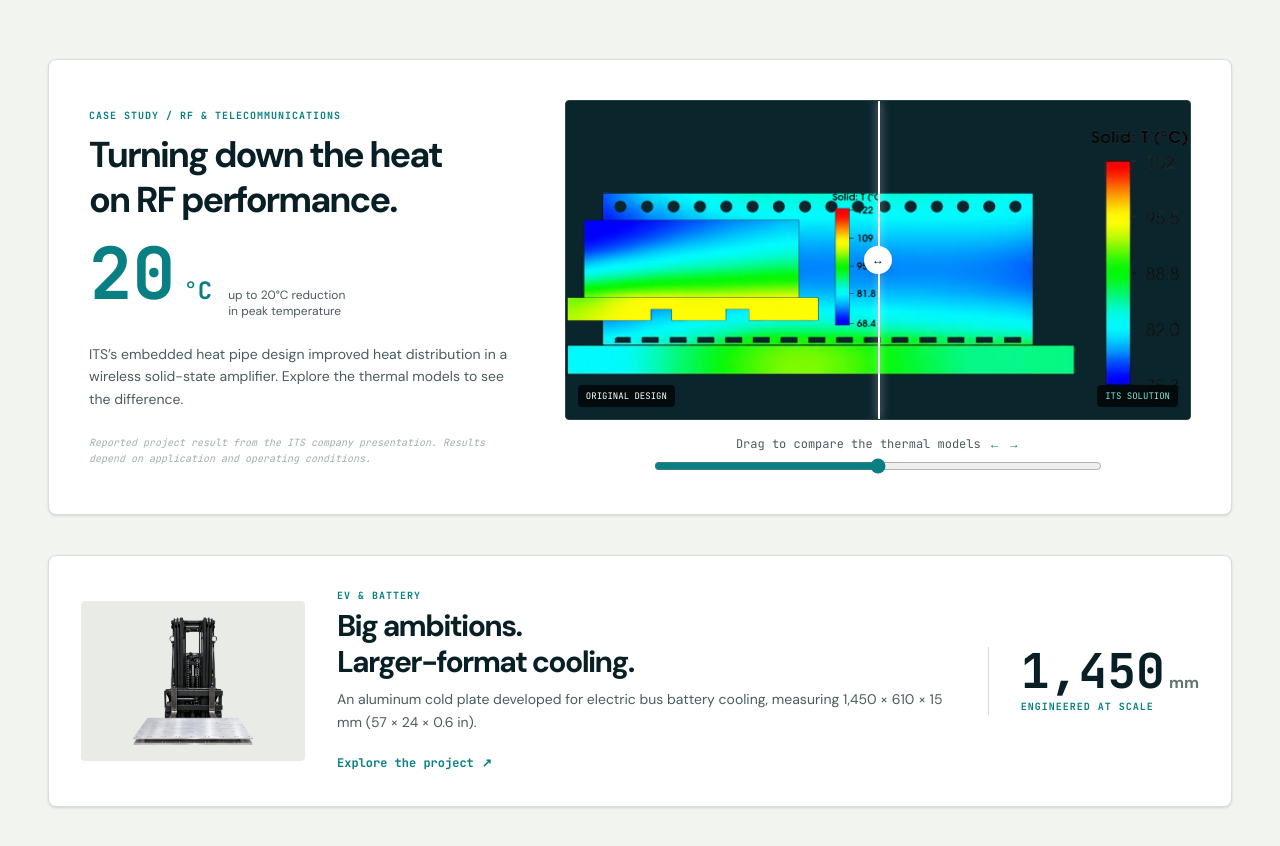
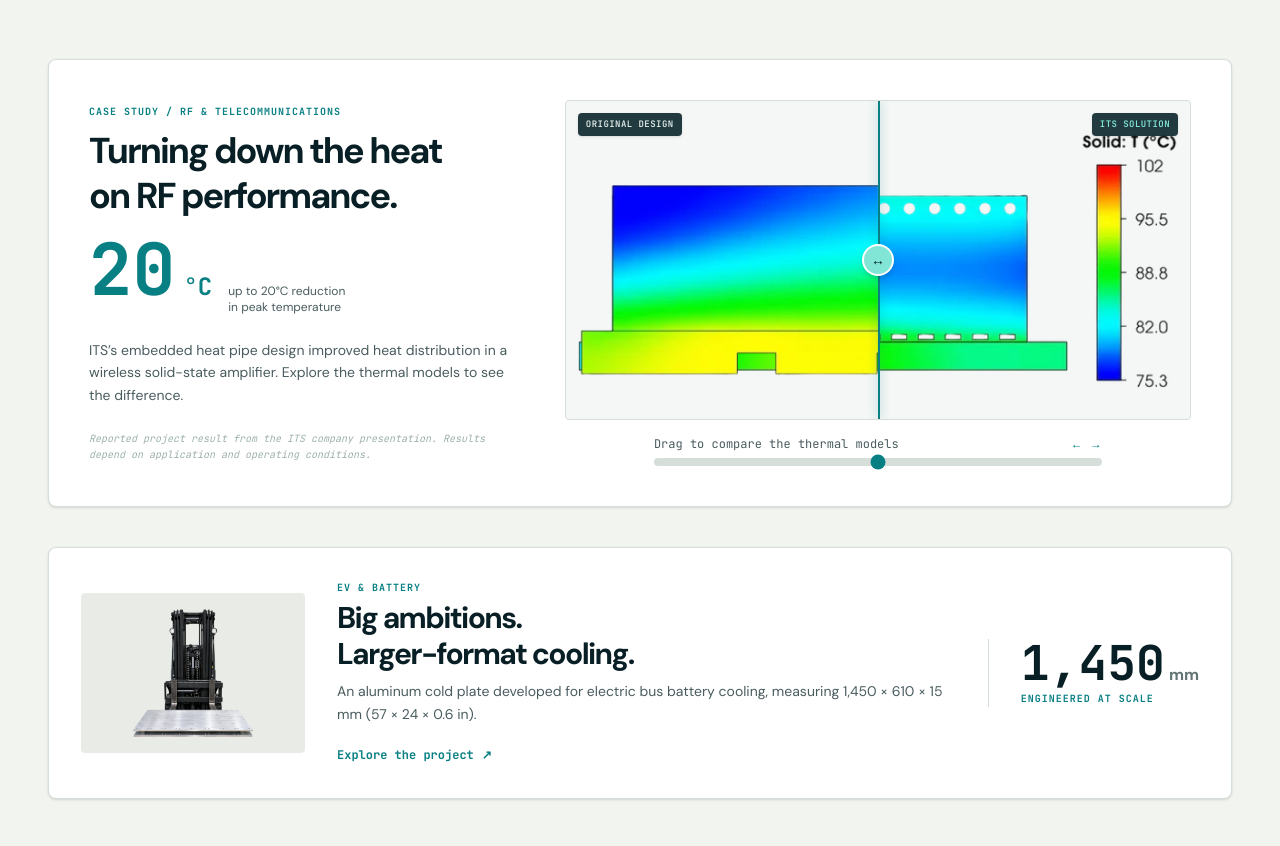
Before and after one commit to innovative-thermal-solutions/thermalsolutions, a Next.js app: page / in a window 1280 px wide. Shown: the part 10485-11331 px from the top of the page. Built offline with nearby package versions, Linux system fonts and the light colour scheme.

Commit message:
fix(case-study): convert thermal comparison to clip-path slider, match image sizes, lighten background for clear numbers

```diff
--- a/src/components/home/ReferenceCaseStudiesSection.tsx
+++ b/src/components/home/ReferenceCaseStudiesSection.tsx
@@ -66,44 +66,50 @@ export function ReferenceCaseStudiesSection() {
 
             {/* Right Column: Interactive Drag Comparison */}
             <div className="lg:col-span-7 flex flex-col items-center">
-              <div className="relative w-full h-64 sm:h-80 rounded overflow-hidden select-none bg-slate-950 border border-slate-700">
+              <div className="relative w-full h-64 sm:h-80 rounded overflow-hidden select-none bg-[#f4f7f6] border border-[#d6deda]">
                 {/* Base: ITS Solution (After) */}
-                <div className="absolute inset-0">
+                <div className="absolute inset-0 flex items-center justify-center p-3">
+                  <div className="relative w-full h-full">
                     <Image
                       src="/assets/thermal-after.webp"
                       alt="Thermal model after the ITS heat pipe redesign"
                       fill
+                      sizes="(max-width: 768px) 100vw, 50vw"
                       className="object-contain"
+                      priority
                     />
-                  <span className="absolute bottom-3 right-3 px-2 py-1 bg-black/70 backdrop-blur-md rounded text-[9px] font-mono text-[#81e6d6] z-10">
+                  </div>
+                  <span className="absolute top-3 right-3 px-2 py-1 bg-[#0b252c]/90 backdrop-blur-md rounded text-[9px] font-mono text-[#81e6d6] z-10 uppercase tracking-wider font-semibold shadow-sm">
                     ITS SOLUTION
                   </span>
                 </div>
 
-                {/* Overlay: Original Design (Before) */}
+                {/* Overlay: Original Design (Before) with CSS clip-path to prevent zooming/stretching */}
                 <div
-                  className="absolute inset-0 overflow-hidden"
-                  style={{ width: `${sliderPos}%` }}
+                  className="absolute inset-0 flex items-center justify-center p-3 pointer-events-none"
+                  style={{ clipPath: `inset(0 ${100 - sliderPos}% 0 0)` }}
                 >
-                  <div className="relative w-full h-full min-w-[320px]">
+                  <div className="relative w-full h-full">
                     <Image
                       src="/assets/thermal-before.webp"
                       alt="Thermal model of the original amplifier cooling design"
                       fill
+                      sizes="(max-width: 768px) 100vw, 50vw"
                       className="object-contain"
+                      priority
                     />
                   </div>
-                  <span className="absolute bottom-3 left-3 px-2 py-1 bg-black/70 backdrop-blur-md rounded text-[9px] font-mono text-white z-10">
+                  <span className="absolute top-3 left-3 px-2 py-1 bg-[#0b252c]/90 backdrop-blur-md rounded text-[9px] font-mono text-[#e2ece9] z-10 uppercase tracking-wider font-semibold shadow-sm">
                     ORIGINAL DESIGN
                   </span>
                 </div>
 
                 {/* Divider Line & Handle */}
                 <div
-                  className="absolute top-0 bottom-0 w-0.5 bg-white shadow-[0_0_8px_rgba(255,255,255,0.8)] z-20 pointer-events-none"
+                  className="absolute top-0 bottom-0 w-[2px] bg-[#087f83] shadow-[0_0_10px_rgba(8,127,131,0.5)] z-20 pointer-events-none"
                   style={{ left: `${sliderPos}%` }}
                 >
-                  <div className="absolute top-1/2 -translate-y-1/2 -translate-x-1/2 w-7 h-7 rounded-full bg-white text-slate-900 flex items-center justify-center text-xs font-mono font-bold shadow-lg">
+                  <div className="absolute top-1/2 -translate-y-1/2 -translate-x-1/2 w-8 h-8 rounded-full bg-[#81e6d6] text-[#0b252c] border-2 border-white flex items-center justify-center text-sm font-bold shadow-md">
                     ↔
                   </div>
                 </div>
@@ -111,13 +117,15 @@ export function ReferenceCaseStudiesSection() {
 
               {/* Slider Input Control */}
               <div className="w-full mt-4 flex flex-col items-center gap-1.5">
+                <div className="w-full max-w-md flex items-center justify-between text-xs font-mono text-slate-600">
                   <label
                     htmlFor="thermal-range"
-                  className="text-xs font-mono text-slate-600 flex items-center gap-2 cursor-pointer"
+                    className="flex items-center gap-2 cursor-pointer"
                   >
                     <span>Drag to compare the thermal models</span>
+                  </label>
                   <span className="text-[#087f83] font-bold">← →</span>
-                </label>
+                </div>
                 <input
                   id="thermal-range"
                   type="range"
@@ -125,7 +133,7 @@ export function ReferenceCaseStudiesSection() {
                   max="100"
                   value={sliderPos}
                   onChange={(e) => setSliderPos(Number(e.target.value))}
-                  className="w-full max-w-md accent-[#087f83] cursor-pointer"
+                  className="w-full max-w-md accent-[#087f83] cursor-ew-resize h-2 bg-[#d6deda] rounded-lg appearance-none"
                   aria-label="Compare original design with ITS solution"
                 />
               </div>
```
Also changed, not shown: public/assets/thermal-after.webp, public/assets/thermal-before.webp. Lines whose indentation alone changed are shown as unchanged.
